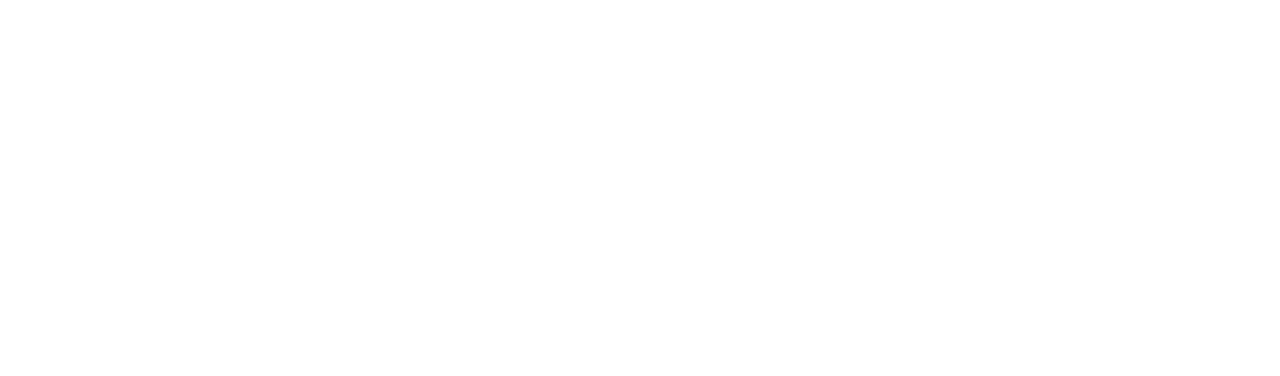
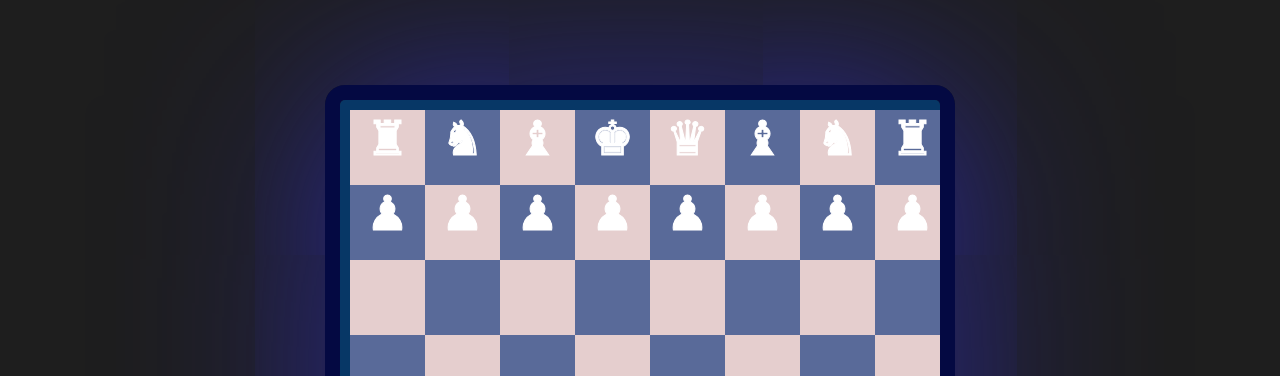
Before and after one commit to Cristhian611/chess, a plain HTML site: page index.html in a window 1280 px wide. Shown: the top 376 px of the page. Drawn offline with Linux system fonts and the light colour scheme.

Commit message:
Implementacion incial de la lógica y representación visual del tablero de ajedrez

```diff
--- a/index.html
+++ b/index.html
@@ -1,12 +1,29 @@
 <!DOCTYPE html>
-<html lang="en">
+<html lang="es">
+
 <head>
     <meta charset="UTF-8">
     <meta name="viewport" content="width=device-width, initial-scale=1.0">
-    <title>Chess</title>
+    <title>chess</title>
+    <!-- css -->
     <link rel="stylesheet" href="style.css">
 </head>
+
 <body>
+    <div class="container">
+        <div>
+            <h1>PLAYER 1</h1>
+        </div>
+        <div class="border-container">
+            <div id="board" class="board">
+            </div>
+        </div>
+        <div>
+            <h1>PLAYER 2</h1>
+        </div>
+    </div>
+    <!-- javacript -->
     <script src="script.js"></script>
 </body>
+
 </html>
--- a/script.js
+++ b/script.js
@@ -0,0 +1,109 @@
+// constantes (LOGICA)
+const ROWS = Number(getComputedStyle(document.documentElement).getPropertyValue('--num-rows')); // con esto se trae las variables de css
+const COLUMNS = Number(getComputedStyle(document.documentElement).getPropertyValue('--num-columns'));
+const PIECES = {
+    rook: "♜",
+    knight: "♞",
+    bishop: "♝",
+    king: "♚",
+    queen: "♛",
+    pawn: "♟"
+}
+
+const COLORS_PIECES = {
+    light: "light",
+    dark: "dark"
+}
+
+
+// Función para crear matrix del tablero (LOGICA)
+function createBoardMatrix(rows, columns) {
+    const boardMatrix = [];
+
+    for (let row = 0; row < rows; row++) {
+        boardMatrix[row] = Array(columns).fill(0);
+    }
+
+    return boardMatrix;
+}
+
+// Función para inicializar el tablero con las piezas (LOGICA)
+function initializeBoardMatrix(boardMatrix) {
+
+    // piezas blancas
+    for (let i = 0; i < COLUMNS; i++) {
+        boardMatrix[1][i] = {
+            type: PIECES.pawn,
+            color: COLORS_PIECES.light
+        }
+    }
+
+    boardMatrix[0][0] = { type: PIECES.rook, color: COLORS_PIECES.light }
+    boardMatrix[0][1] = { type: PIECES.knight, color: COLORS_PIECES.light }
+    boardMatrix[0][2] = { type: PIECES.bishop, color: COLORS_PIECES.light }
+    boardMatrix[0][3] = { type: PIECES.king, color: COLORS_PIECES.light }
+    boardMatrix[0][4] = { type: PIECES.queen, color: COLORS_PIECES.light }
+
+    boardMatrix[0][5] = { type: PIECES.bishop, color: COLORS_PIECES.light }
+    boardMatrix[0][6] = { type: PIECES.knight, color: COLORS_PIECES.light }
+    boardMatrix[0][7] = { type: PIECES.rook, color: COLORS_PIECES.light }
+
+    // piezas negras
+    for (let i = 0; i < COLUMNS; i++) {
+        boardMatrix[6][i] = {
+            type: PIECES.pawn,
+            color: COLORS_PIECES.dark
+        }
+    }
+
+    boardMatrix[7][0] = { type: PIECES.rook, color: COLORS_PIECES.dark }
+    boardMatrix[7][1] = { type: PIECES.knight, color: COLORS_PIECES.dark }
+    boardMatrix[7][2] = { type: PIECES.bishop, color: COLORS_PIECES.dark }
+    boardMatrix[7][3] = { type: PIECES.king, color: COLORS_PIECES.dark }
+    boardMatrix[7][4] = { type: PIECES.queen, color: COLORS_PIECES.dark }
+
+    boardMatrix[7][5] = { type: PIECES.bishop, color: COLORS_PIECES.dark }
+    boardMatrix[7][6] = { type: PIECES.knight, color: COLORS_PIECES.dark }
+    boardMatrix[7][7] = { type: PIECES.rook, color: COLORS_PIECES.dark }
+
+}
+
+function renderBoard() {
+    const $board = document.getElementById("board");
+    // $board.innerHTML = "";
+
+    // crear celdas en el tablero (VISUAL)
+    for (let row = 0; row < ROWS; row++) {
+
+        for (let column = 0; column < COLUMNS; column++) {
+            const $cell = document.createElement("div");
+
+            // asignar un ID a cada celda (A1,B1,C1...A8,B8,C8...)
+            // Convertir el número de columna a una letra
+            const columnLetter = String.fromCharCode(65 + column);
+
+            // Concatenar la letra de la columna con el número de fila
+            const cellId = columnLetter + (8 - row)
+
+            // asignar el ID a la celda
+            $cell.setAttribute("id", cellId);
+
+            // asignar color a cada celda usando clases css
+            $cell.classList.add((row + column) % 2 ? "cell-dark-color" : "cell-light-color");
+
+            // asignar el color de las piezas
+            if (boardMatrix[row][column]) {
+                $cell.classList.add(boardMatrix[row][column].color === "light" ? "piece-light-color" : "piece-dark-color");
+                $cell.textContent = boardMatrix[row][column].type;
+            }
+
+            $board.appendChild($cell);
+        }
+    }
+}
+
+
+// crear logica del tablero y renderizarlo
+const boardMatrix = createBoardMatrix(ROWS, COLUMNS);
+initializeBoardMatrix(boardMatrix);
+renderBoard(boardMatrix);
--- a/style.css
+++ b/style.css
@@ -1,5 +1,98 @@
+/* --------- variables --------- */
+:root {
+    /* Tamaño del tablero */
+    --board-size: 600px;
+
+    /* Número de filas y columnas */
+    --num-rows: 8;
+    --num-columns: 8;
+
+    /* Tamaño de cada celda */
+    --cell-size: calc(var(--board-size) / var(--num-rows));
+
+    /* Color celdas */
+    --cell-light-color: #e5cece;
+    --cell-dark-color: #596a99;
+
+
+    /* Color piezas */
+    --piece-light-color: #ffffff;
+    --piece-dark-color: #000000;
+}
+
+/* ---------------------------- */
 * {
     margin: 0;
     padding: 0;
     box-sizing: border-box;
 }
+
+body {
+    /* TODO convertir en variable */
+    background-color: #1e1e1e;
+    /* background: linear-gradient(to right, white 50%, black 50%); */
+
+    color: whitesmoke;
+    font-family: sans-serif, Arial, Helvetica, sans-serif;
+
+}
+
+.container {
+    display: flex;
+    justify-content: space-around;
+    align-items: center;
+    height: 100vh;
+
+}
+
+.board {
+    display: grid;
+
+    /* Número de filas con el tamaño de las celdas */
+    grid-template-rows: repeat(var(--num-rows), var(--cell-size));
+
+    /* Número de columnas con el tamaño de las celdas */
+    grid-template-columns: repeat(var(--num-columns), var(--cell-size));
+
+    /* tamaño del tablero */
+    width: var(--board-size);
+    height: var(--board-size);
+    padding: 10px;
+    /* TODO convertir en variable color */
+    background-color: rgb(7, 55, 102);
+    cursor: pointer;
+
+    font-size: 3rem;
+    text-align: center;
+}
+
+.border-container {
+    border-radius: 20px;
+    overflow: hidden;
+    /* TODO convertir en variable colores*/
+    box-shadow: 0px 10px 200px 0px #2b29a3;
+    border: 15px solid rgb(4, 9, 66);
+}
+
+/* celdas */
+.cell-light-color {
+    background-color: var(--cell-light-color);
+}
+
+.cell-dark-color {
+    background-color: var(--cell-dark-color);
+}
+
+
+/* piezas */
+
+.piece-light-color {
+    color: var(--piece-light-color);
+    -webkit-text-stroke: 1px #fff;
+}
+
+.piece-dark-color {
+    color: var(--piece-dark-color);
+    -webkit-text-stroke: 1px #000;
+
+}
```
Also changed, not shown: 1 other file.
